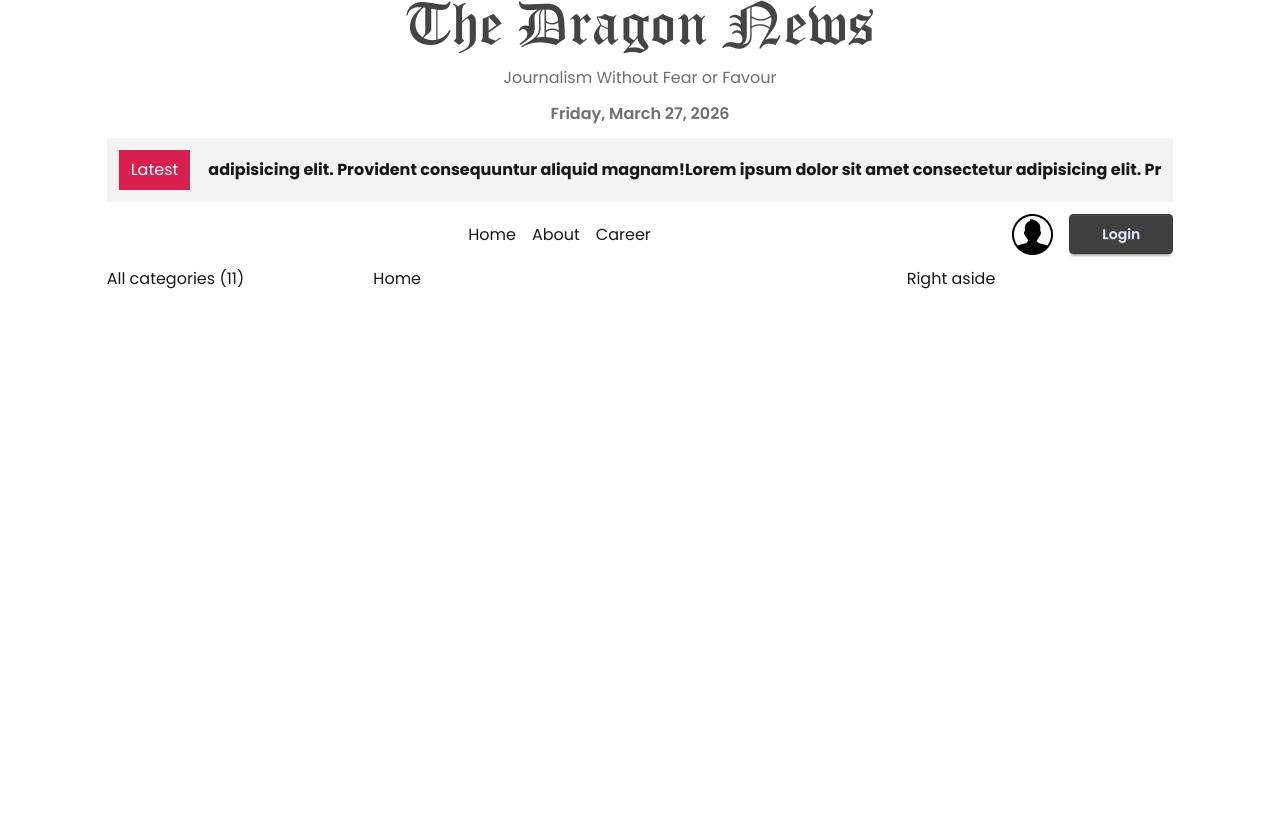
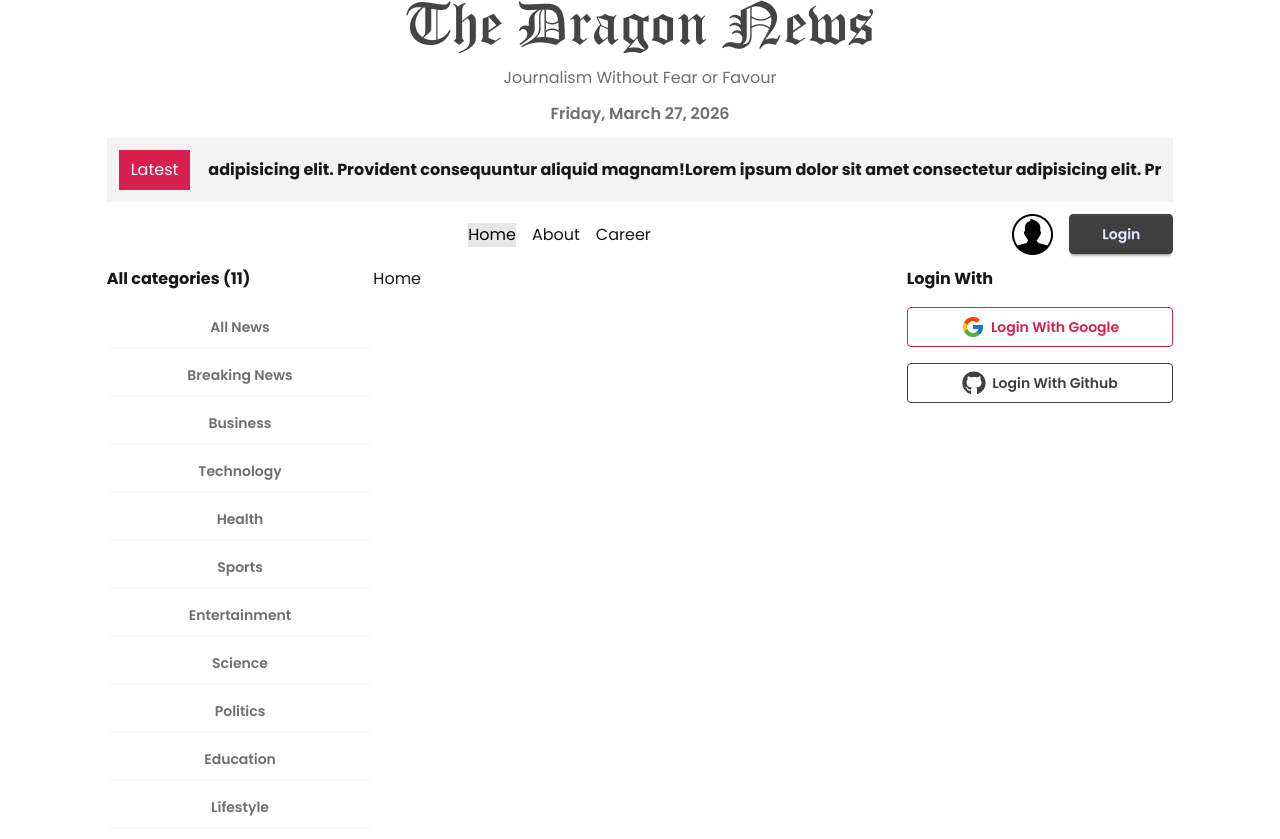
Before and after one commit to ahmadraiyano/dragon-news, a React (Vite) app: page / in a window 1280 px wide. Before the commit the page ends 800 px from the top, so only its background shows below. Built offline with nearby package versions, Linux system fonts and the light colour scheme.

Commit message:
displayed category wise dynamic route and created social login button

```diff
--- a/package.json
+++ b/package.json
@@ -15,6 +15,7 @@
     "react": "^19.2.0",
     "react-dom": "^19.2.0",
     "react-fast-marquee": "^1.6.5",
+    "react-icons": "^5.6.0",
     "react-router": "^7.13.2",
     "tailwindcss": "^4.2.2"
   },
--- a/src/components/Categories.jsx
+++ b/src/components/Categories.jsx
@@ -1,11 +1,15 @@
 import React, { use } from 'react';
+import { NavLink } from 'react-router';
 
 const categoryPromise = fetch("/categories.json").then(res=> res.json())
 const Categories = () => {
     const categories = use(categoryPromise)
     return (
         <div>
-            All categories ({categories.length})
+            <h2 className='font-bold'>All categories ({categories.length})</h2>
+            <div className='grid grid-cols-1 mt-4 gap-2'>
+                {categories.map(category=> <NavLink className='btn bg-base-100 border-0 hover:bg-base-200 font-semibold text-accent' key={category.id} to={`/category/${category.id}`}>{category.name}</NavLink>)}
+            </div>
         </div>
     );
 };
--- a/src/components/homeLayout/RightAside.jsx
+++ b/src/components/homeLayout/RightAside.jsx
@@ -1,9 +1,10 @@
 import React from 'react';
+import SocialLogin from './SocialLogin';
 
 const RightAside = () => {
     return (
         <div>
-            Right aside
+            <SocialLogin></SocialLogin>
         </div>
     );
 };
--- /dev/null
+++ b/src/components/homeLayout/SocialLogin.jsx
@@ -0,0 +1,17 @@
+import React from 'react';
+import { FaGithub } from 'react-icons/fa';
+import { FcGoogle } from 'react-icons/fc';
+
+const SocialLogin = () => {
+    return (
+        <div>
+            <h2 className='font-bold mb-4'>Login With</h2>
+            <div className='space-y-4'>
+                <button className='btn btn-outline btn-secondary w-full'><FcGoogle size={24}/> Login With Google</button>
+                <button className='btn btn-outline btn-primary w-full'><FaGithub size={24}/> Login With Github</button>
+            </div>
+        </div>
+    );
+};
+
+export default SocialLogin;
--- a/src/index.css
+++ b/src/index.css
@@ -16,3 +16,6 @@
 * {
     font-family: "Poppins", sans-serif;
 }
+a.active {
+    @apply bg-base-300 text-black
+}
--- a/src/pages/CategoryNews.jsx
+++ b/src/pages/CategoryNews.jsx
@@ -1,9 +1,11 @@
 import React from 'react';
+import { useParams } from 'react-router';
 
 const CategoryNews = () => {
+    const {id} = useParams()
     return (
         <div>
-            Category news
+            Category news {id}
         </div>
     );
 };
```
Also changed, not shown: 1 other file (tests, documents, lock files or other folders).
